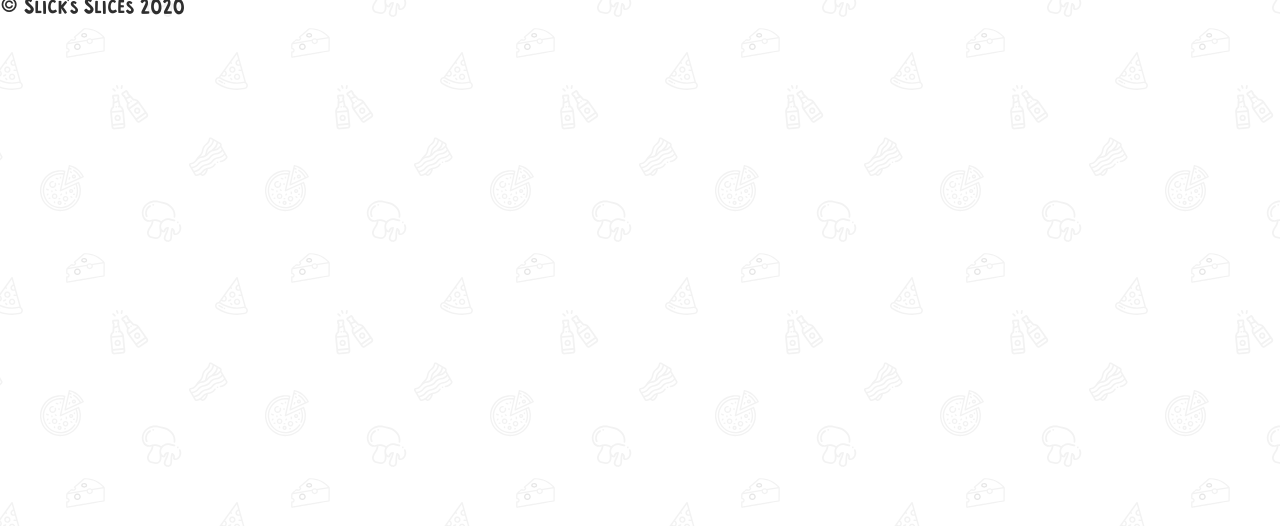
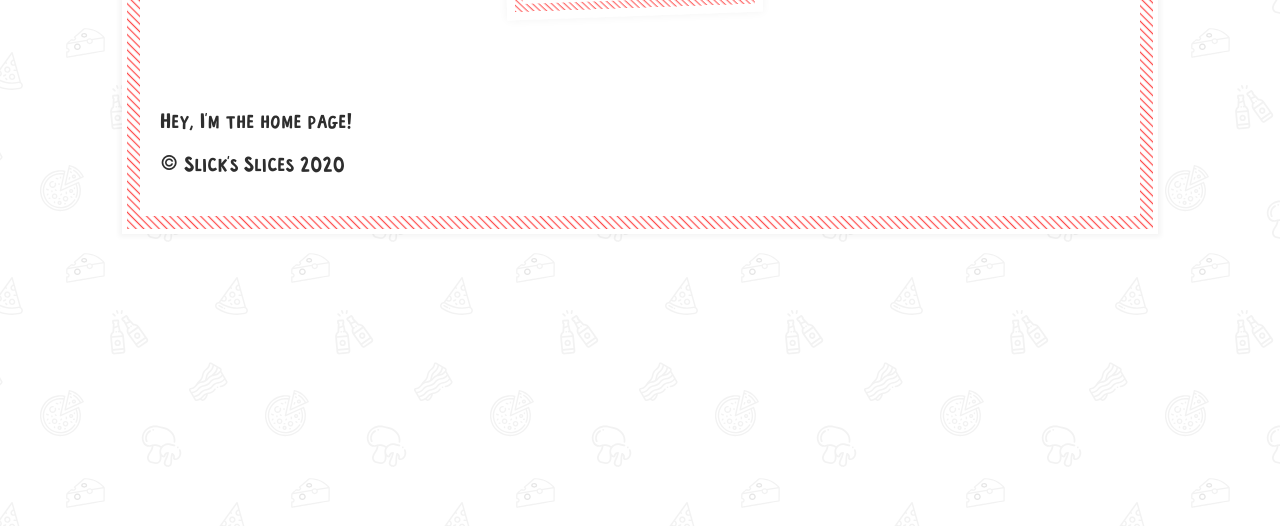
Before and after one commit to thealice/gatsby-pizza-shop, a Gatsby site: page / in a window 1280 px wide. Shown: the part 274-800 px from the top of the page. Built offline with nearby package versions, Linux system fonts and the light colour scheme; Gatsby itself is replaced by a stand-in of ours.

Commit message:
add ContentStyles and SiteBorderStyles to Layout

```diff
--- a/src/components/Layout.js
+++ b/src/components/Layout.js
@@ -5,16 +5,41 @@ import Nav from './Nav';
 import Footer from './Footer';
 import GlobalStyles from '../styles/GlobalStyles';
 import Typography from '../styles/Typography';
+import stripes from '../assets/images/stripes.svg';
+
+const SiteBorderStyles = styled.div`
+  max-width: 1000px;
+  margin: 12rem auto 4rem auto;
+  margin-top: clamp(2rem, 10vw, 12rem);
+  background: white url(${stripes});
+  background-size: 1500px;
+  padding: 5px;
+  padding: clamp(5px, 1vw, 25px);
+  box-shadow: 0 0 5px 3px rgba(0, 0, 0, 0.044);
+  border: 5px solid white;
+  @media (max-width: 1100px) {
+    margin-left: 1.5rem;
+    margin-right: 1.5rem;
+  }
+`;
+
+const ContentStyles = styled.div`
+  background: white;
+  padding: 2rem;
+`;
 
 export default function Layout({ children }) {
   return (
     <>
       <GlobalStyles />
       <Typography />
-
-      <Nav />
-      {children}
-      <Footer />
+      <SiteBorderStyles>
+        <ContentStyles>
+          <Nav />
+          {children}
+          <Footer />
+        </ContentStyles>
+      </SiteBorderStyles>
     </>
   );
 }
```
